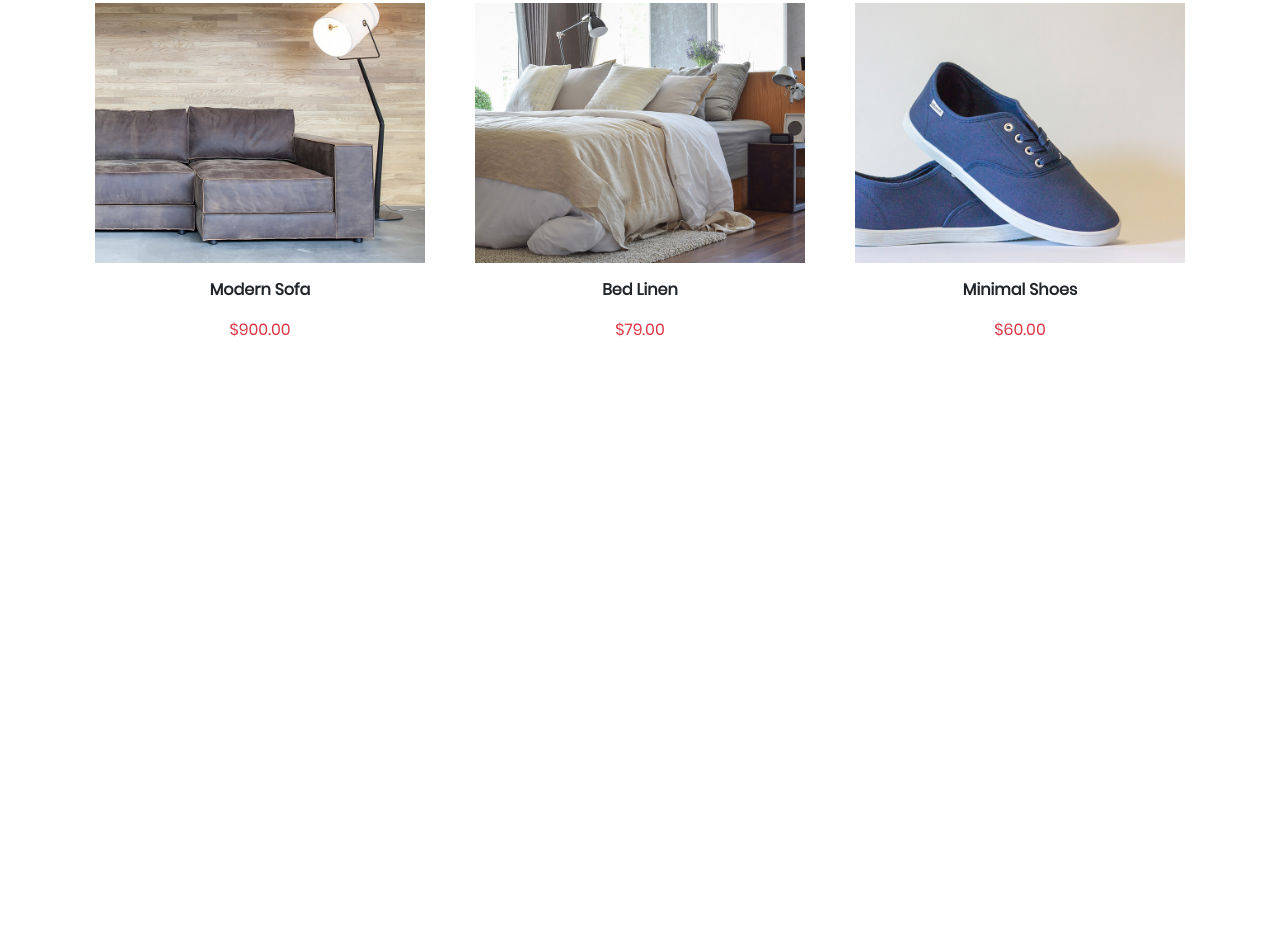
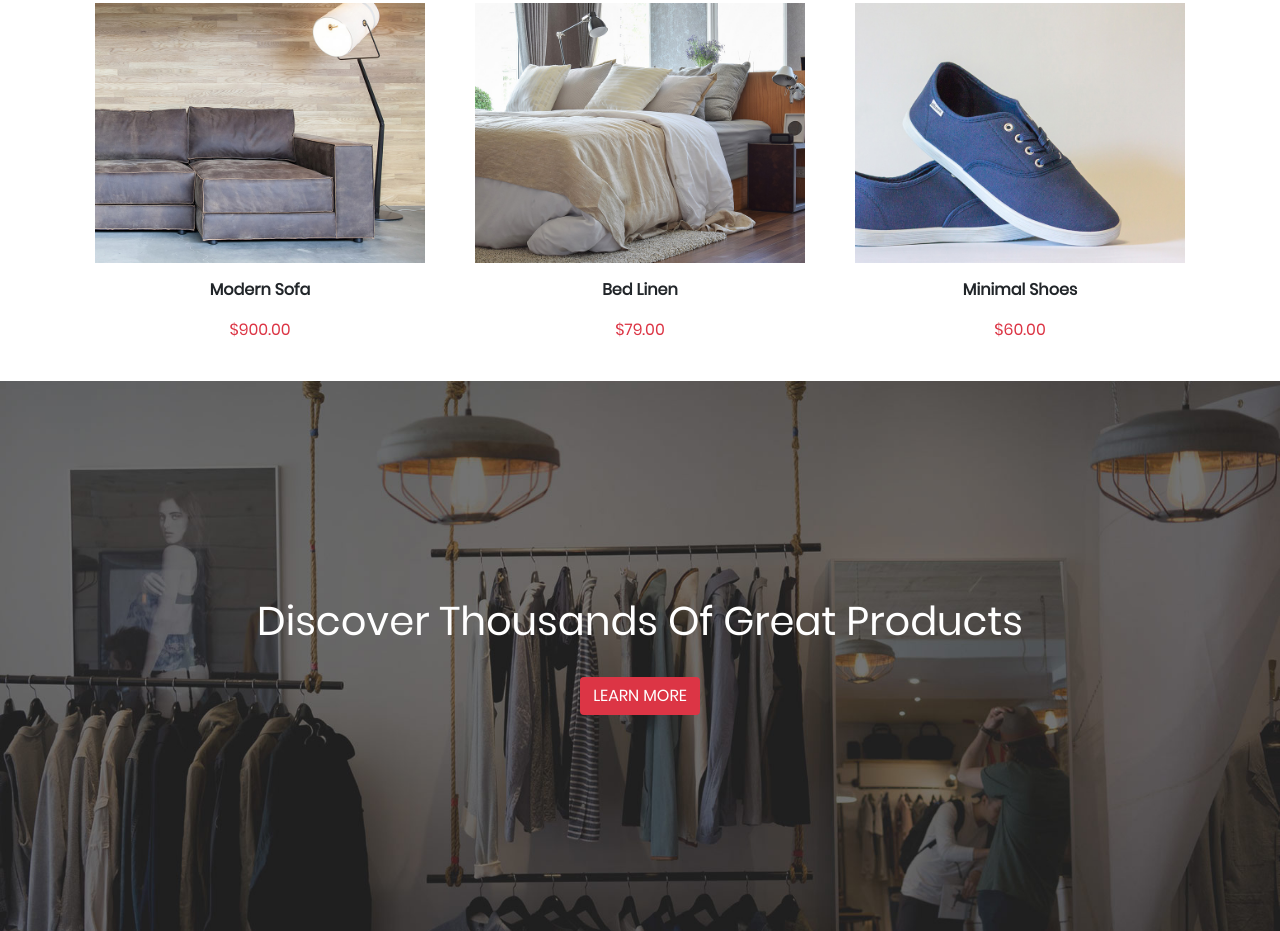
Before and after one commit to Ilya-tcv/emporiumjs-coding-12, a plain HTML site: page index.html in a window 1280 px wide. Shown: the part 1870-2801 px from the top of the page. Before the commit the page ends 2227 px from the top, so only its background shows below. Drawn offline with nearby package versions, Linux system fonts and the light colour scheme.

Commit message:
Fin de la Banniere centrale

```diff
--- a/index.html
+++ b/index.html
@@ -232,6 +232,18 @@
 			</div>
 		</section>
 
+		<!-------------------- SECTION 3 : BANNER 2  -->
+		<section id="Banner" class="mt-4 d-flex flex-column justify-content-center align-items-center">
+			<div class="text-capitalize text-white">
+				<h1 class="text-center">discover thousands of great products</h1>
+			</div>
+			<div class="mt-4">
+				<button class="bg-danger btn text-white text-uppercase">learn more</button>
+			</div>
+		</section>
+
+
+
 		<!-------------------- SCRIPTS -->
 		<script src="./src/js/main.js"></script>
 		<script
--- a/src/sass/style.sass
+++ b/src/sass/style.sass
@@ -37,3 +37,10 @@ body
                 img
                     background-size: cover
                     width: 100%
+
+    // Section 3
+    #Banner
+        background-image: url("../../public/img/cta-bg.jpg")
+        background-position: center
+        height: 550px
+        background-size: cover
```
Also changed, not shown: public/css/style.css, 1 other file.
